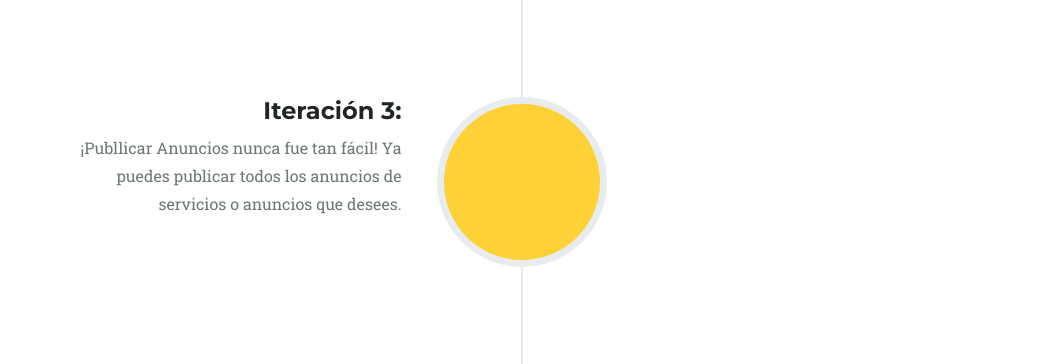
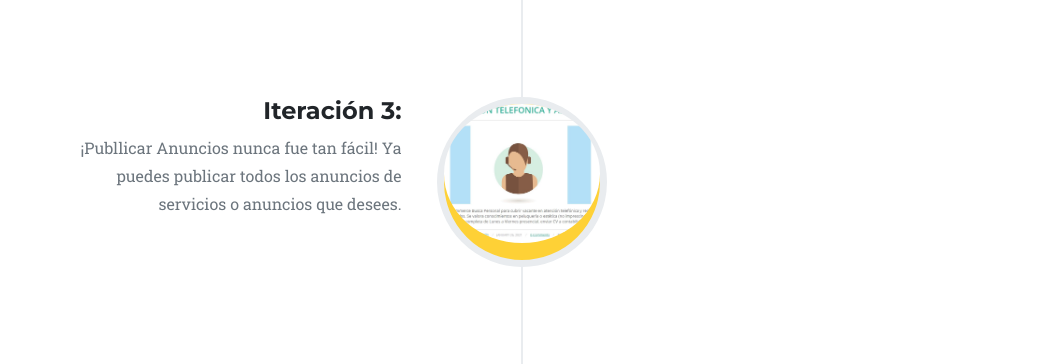
Before and after one commit to jesushd103/jesushd103.github.io, a website: page dist/index.html in a window 1280 px wide. Shown: the part 2087-2451 px from the top of the page, without its empty margins (118-1161 px from the left). Drawn offline with nearby package versions, Linux system fonts and the light colour scheme; a web font is replaced by a local one.

Commit message:
Update landing

```diff
--- a/dist/index.html
+++ b/dist/index.html
@@ -89,7 +89,7 @@
                         </div>
                     </li>
                     <li>
-                        <div class="timeline-image"><img class="rounded-circle img-fluid" src="assets/img/about/i3.png" alt="" /></div>
+                        <div class="timeline-image"><img class="rounded-circle img-fluid" src="assets/img/about/i3.jpg" alt="" /></div>
                         <div class="timeline-panel">
                             <div class="timeline-heading">
                                 <h4>Iteración 3:</h4>
```
